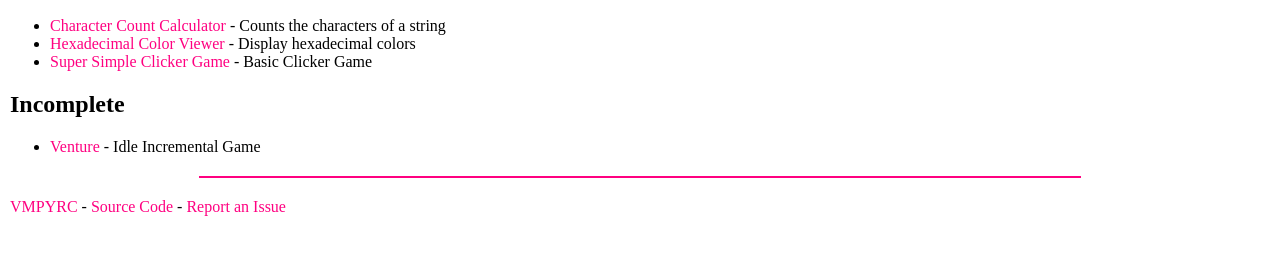
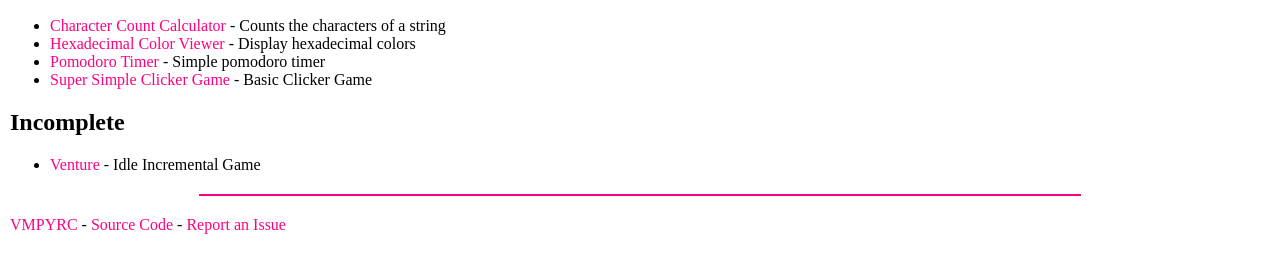
Before and after one commit to VMPYRC/Lab, a plain HTML site: page index.html in a window 1280 px wide. Shown: the part 479-752 px from the top of the page. Drawn offline with Linux system fonts and the light colour scheme.

Commit message:
Add pomodoro timer

```diff
--- a/index.html
+++ b/index.html
@@ -36,9 +36,12 @@
       - Counts the characters of a string
     </li>
     <li>
-      <a href="projects/HexadecimalColorViewer.html">Hexadecimal Color Viewer
-      </a>
+      <a href="projects/HexadecimalColorViewer.html">Hexadecimal Color Viewer</a>
       - Display hexadecimal colors
+    </li>
+    <li>
+      <a href="projects/PomodoroTimer.html">Pomodoro Timer</a>
+      - Simple pomodoro timer
     </li>
     <li>
       <a href="projects/SimpleClickerGame.html">Super Simple Clicker Game</a>
```
